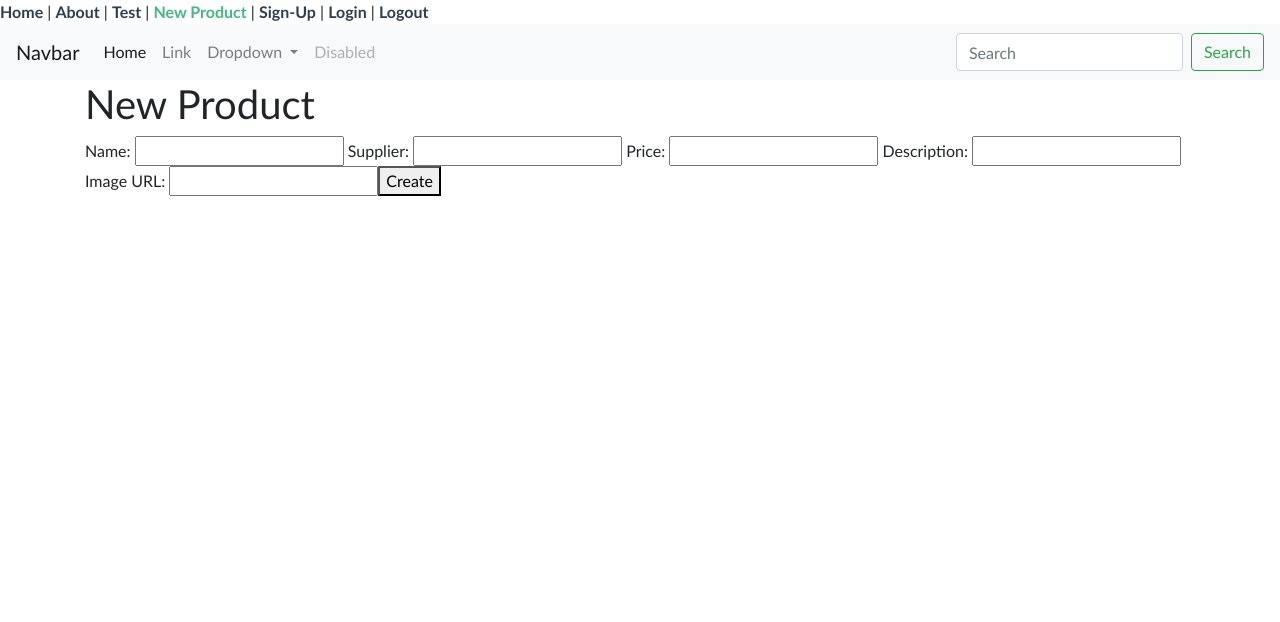
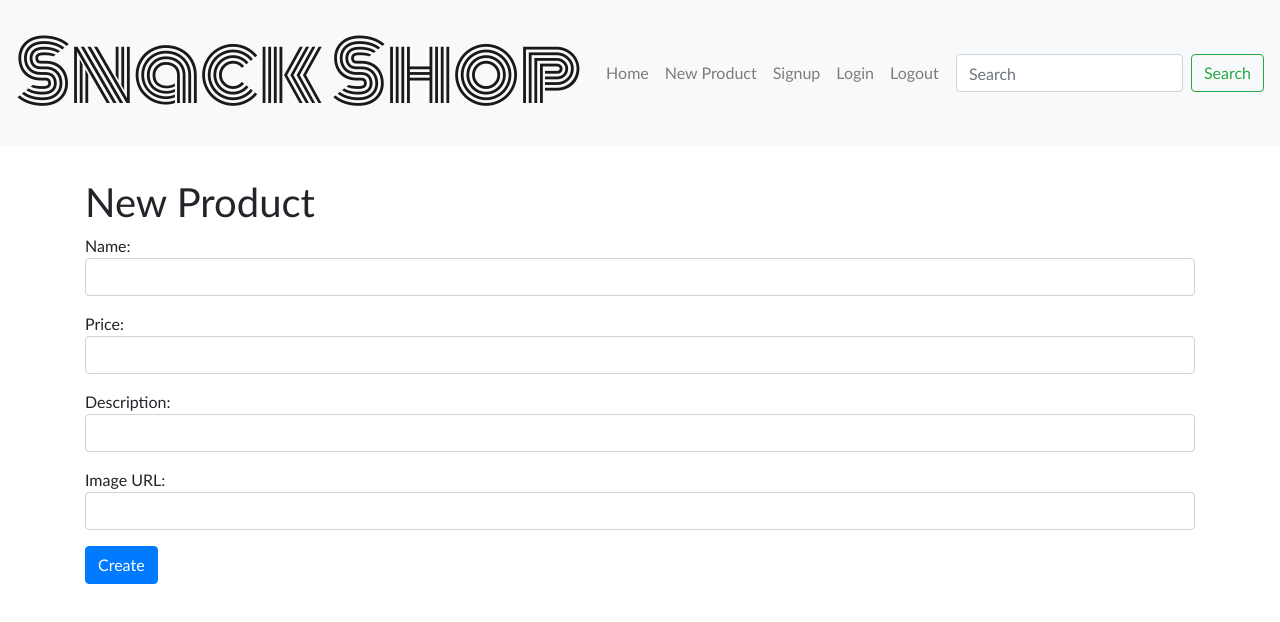
Before and after one commit to fionaian/mini_capstone_frontend, a Vue app: page /products/new in a window 1280 px wide. Shown: the top 622 px of the page. Built offline with nearby package versions, Linux system fonts and the light colour scheme.

Commit message:
add ProductsIndex.vue - search filter and autocomplete

```diff
--- a/package.json
+++ b/package.json
@@ -10,7 +10,8 @@
     "axios": "^0.19.0",
     "core-js": "^2.6.5",
     "vue": "^2.6.10",
-    "vue-router": "^3.0.3"
+    "vue-router": "^3.0.3",
+    "vue2-filters": "^0.7.0"
   },
   "devDependencies": {
     "@vue/cli-plugin-babel": "^3.9.0",
--- a/public/index.html
+++ b/public/index.html
@@ -5,6 +5,7 @@
     <meta http-equiv="X-UA-Compatible" content="IE=edge" />
     <meta name="viewport" content="width=device-width,initial-scale=1.0" />
     <link rel="icon" href="<%= BASE_URL %>favicon.ico" />
+    <link href="https://fonts.googleapis.com/css?family=Monoton&display=swap" rel="stylesheet" />
 
     <!-- Bootstrap CSS -->
     <link
--- a/src/App.vue
+++ b/src/App.vue
@@ -1,6 +1,6 @@
 <template>
   <div id="app">
-    <div id="nav">
+    <!--   <div id="nav">
       <router-link to="/">Home</router-link>
       |
       <router-link to="/about">About</router-link>
@@ -14,10 +14,10 @@
       <router-link to="/login">Login</router-link>
       |
       <router-link to="/logout">Logout</router-link>
-    </div>
+    </div> -->
 
     <nav class="navbar navbar-expand-lg navbar-light bg-light">
-      <a class="navbar-brand" href="#">Navbar</a>
+      <a class="navbar-brand" href="#">Snack Shop</a>
       <button
         class="navbar-toggler"
         type="button"
@@ -32,16 +32,22 @@
 
       <div class="collapse navbar-collapse" id="navbarSupportedContent">
         <ul class="navbar-nav mr-auto">
-          <li class="nav-item active">
+          <!-- <li class="nav-item active">
             <a class="nav-link" href="#">
               Home
               <span class="sr-only">(current)</span>
-            </a>
+            </a> -->
+          <li class="nav-item">
+            <router-link to="/" class="nav-link">Home</router-link>
           </li>
           <li class="nav-item">
-            <a class="nav-link" href="#">Link</a>
+            <router-link to="/products/new" class="nav-link">New Product</router-link>
           </li>
-          <li class="nav-item dropdown">
+          <li class="nav-item">
+            <!-- <a class="nav-link" href="#">Link</a> -->
+            <router-link to="/signup" class="nav-link">Signup</router-link>
+          </li>
+          <!--  <li class="nav-item dropdown">
             <a
               class="nav-link dropdown-toggle"
               href="#"
@@ -58,10 +64,13 @@
               <a class="dropdown-item" href="#">Another action</a>
               <div class="dropdown-divider"></div>
               <a class="dropdown-item" href="#">Something else here</a>
-            </div>
+            </div> -->
+          <li class="nav-item">
+            <router-link to="/login" class="nav-link">Login</router-link>
           </li>
           <li class="nav-item">
-            <a class="nav-link disabled" href="#">Disabled</a>
+            <!-- <a class="nav-link disabled" href="#">Disabled</a> -->
+            <router-link to="/logout" class="nav-link">Logout</router-link>
           </li>
         </ul>
         <form class="form-inline my-2 my-lg-0">
@@ -80,11 +89,19 @@
   color: #2c3e50;
 }
 
-#nav a.router-link-exact-active {
+/*#nav a.router-link-exact-active {
   color: #42b983;
-}
+}*/
 
 body {
   font-family: Futura, "Trebuchet MS", Arial, sans-serif;
 }
+
+.navbar-brand {
+  font-family: "Monoton", cursive;
+  font-size: 5em;
+}
+.navbar {
+  margin-bottom: 2rem;
+}
 </style>
--- a/src/router.js
+++ b/src/router.js
@@ -3,6 +3,7 @@ import Router from "vue-router";
 import Home from "./views/Home.vue";
 import ProductsNew from "./views/ProductsNew.vue";
 import ProductsShow from "./views/ProductsShow.vue";
+import ProductsEdit from "./views/ProductsEdit.vue";
 import Test from "./views/Test.vue";
 import Signup from "./views/Signup.vue";
 import Login from "./views/Login.vue";
@@ -32,6 +33,7 @@ export default new Router({
     { path: "/login", name: "login", component: Login },
     { path: "/logout", name: "logout", component: Logout },
     { path: "/products/new", name: "products-new", component: ProductsNew },
-    { path: "/products/:id", name: "products-show", component: ProductsShow }
+    { path: "/products/:id", name: "products-show", component: ProductsShow },
+    { path: "/products/:id/edit", name: "products-edit", component: ProductsEdit }
   ]
 });
--- a/src/views/Home.vue
+++ b/src/views/Home.vue
@@ -5,24 +5,6 @@
       <h2>{{ product.name }}</h2>
       <img v-bind:src="product.image_url" alt="" />
       <router-link v-bind:to="`/products/${product.id}`">More info</router-link>
-      <!-- <div>
-        <button v-on:click="showProduct(product)">More info</button>
-      </div>
-      <div v-if="product === currentProduct">
-        <p>Price: {{ product.price }}</p>
-        <p>Description: {{ product.description }}</p>
-        <h4>Edit product</h4>
-        <div>
-          Name:
-          <input v-model="product.name" type="text" />
-          Price:
-          <input v-model="product.price" type="text" />
-          Description:
-          <input v-model="product.description" type="text" />
-          <button v-on:click="updateProduct(product)">Update Product</button>
-        </div>
-        <button v-on:click="destroyProduct(product)">Delete Product</button>
-      </div> -->
     </div>
   </div>
 </template>
@@ -50,23 +32,23 @@ export default {
     });
   },
   methods: {
-    updateProduct: function(inputProduct) {
-      var params = {
-        name: inputProduct.name,
-        supplier: inputProduct.supplier,
-        price: inputProduct.price,
-        description: inputProduct.description,
-        image_url: inputProduct.imageUrl
-      };
-      axios.patch("/api/products/" + inputProduct.id, params).then(response => {
-        console.log("Update successful", response.data);
-        inputProduct.name = response.data.name;
-        inputProduct.supplier = response.data.supplier;
-        inputProduct.price = response.data.price;
-        inputProduct.description = response.data.description;
-        inputProduct.imageUrl = response.data.imageUrl;
-      });
-    },
+    // updateProduct: function(inputProduct) {
+    //   var params = {
+    //     name: inputProduct.name,
+    //     supplier: inputProduct.supplier,
+    //     price: inputProduct.price,
+    //     description: inputProduct.description,
+    //     image_url: inputProduct.imageUrl
+    //   };
+    //   axios.patch("/api/products/" + inputProduct.id, params).then(response => {
+    //     console.log("Update successful", response.data);
+    //     inputProduct.name = response.data.name;
+    //     inputProduct.supplier = response.data.supplier;
+    //     inputProduct.price = response.data.price;
+    //     inputProduct.description = response.data.description;
+    //     inputProduct.imageUrl = response.data.imageUrl;
+    //   });
+    // },
     destroyProduct: function(inputProduct) {
       axios.delete("/api/products/" + inputProduct.id).then(response => {
         console.log("Delete successful", response.data);
--- /dev/null
+++ b/src/views/ProductsEdit.vue
@@ -0,0 +1,51 @@
+<template>
+  <div class="container new">
+    <h1>Edit Product</h1>
+    <div>
+      Name:
+      <input v-model="product.name" type="text" />
+      Price:
+      <input v-model="product.price" type="text" />
+      Description:
+      <input v-model="product.description" type="text" />
+      Image URL:
+      <input v-model="product.imageUrl" type="text" />
+      <button v-on:click="updateProduct(product)">Update</button>
+    </div>
+  </div>
+</template>
+
+<style>
+img {
+  width: 100%;
+}
+</style>
+
+<script>
+import axios from "axios";
+export default {
+  data: function() {
+    return {
+      product: {}
+    };
+  },
+  created: function() {
+    axios.get("/api/products/" + this.$route.params.id).then(response => {
+      this.product = response.data;
+    });
+  },
+  methods: {
+    updateProduct: function(inputProduct) {
+      var params = {
+        name: inputProduct.name,
+        price: inputProduct.price,
+        description: inputProduct.description,
+        image_url: inputProduct.imageUrl
+      };
+      axios.patch("/api/products/" + inputProduct.id, params).then(response => {
+        this.$router.push("/");
+      });
+    }
+  }
+};
+</script>
--- a/src/views/ProductsNew.vue
+++ b/src/views/ProductsNew.vue
@@ -1,6 +1,6 @@
 <template>
   <div class="container new">
-    <h1>New Product</h1>
+    <!--     <h1>New Product</h1>
     Name:
     <input v-model="name" type="text" />
     Supplier:
@@ -11,7 +11,27 @@
     <input v-model="description" type="text" />
     Image URL:
     <input v-model="imageUrl" type="text" />
-    <button v-on:click="createProduct()">Create</button>
+    <button v-on:click="createProduct()">Create</button> -->
+    <form v-on:submit.prevent="createProduct()">
+      <h1>New Product</h1>
+      <div class="form-group">
+        Name:
+        <input v-model="name" type="text" class="form-control" />
+      </div>
+      <div class="form-group">
+        Price:
+        <input v-model="price" type="text" class="form-control" />
+      </div>
+      <div class="form-group">
+        Description:
+        <input v-model="description" type="text" class="form-control" />
+      </div>
+      <div class="form-group">
+        Image URL:
+        <input v-model="imageUrl" type="text" class="form-control" />
+      </div>
+      <input type="submit" value="Create" class="btn btn-primary" />
+    </form>
   </div>
 </template>
 
--- a/src/views/ProductsShow.vue
+++ b/src/views/ProductsShow.vue
@@ -5,6 +5,8 @@
     <p>Name: {{ product.name }}</p>
     <p>Price: {{ product.price }}</p>
     <p>Description: {{ product.description }}</p>
+    <router-link v-bind:to="`/products/${product.id}/edit`">Edit Product</router-link>
+    |
     <router-link to="/">Back to all Products</router-link>
   </div>
 </template>
```
Also changed, not shown: src/views/ProductsIndex.vue (added, +47 -0 lines), 1 other file (tests, documents, lock files or other folders).
